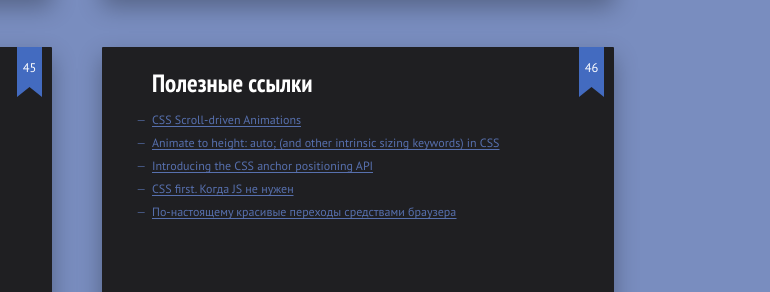
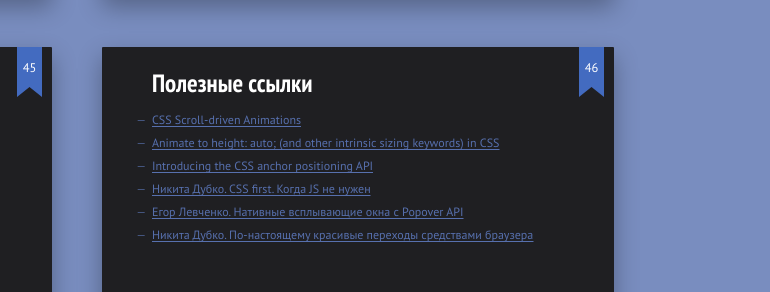
Before and after one commit to ArnaBlack/reports, a plain HTML site: page reports/animation-without-js/index.html in a window 1280 px wide. Shown: the part 7563-7855 px from the top of the page, 510-1280 px from the left. Drawn offline with Linux system fonts and the light colour scheme.

Commit message:
add links

```diff
--- a/reports/animation-without-js/index.html
+++ b/reports/animation-without-js/index.html
@@ -568,12 +568,16 @@
         </li>
         <li>
             <a href="https://mefody.dev/talks/#:~:text=CSS%20first.%20%D0%9A%D0%BE%D0%B3%D0%B4%D0%B0%20JS%20%D0%BD%D0%B5%20%D0%BD%D1%83%D0%B6%D0%B5%D0%BD"
-               target="_blank">CSS first. Когда JS не нужен</a>
+               target="_blank">Никита Дубко. CSS first. Когда JS не нужен</a>
+        </li>
+        <li>
+            <a href="https://github.com/furtivite/i-love-frontend-2025?tab=readme-ov-file"
+               target="_blank">Егор Левченко. Нативные всплывающие окна с Popover API</a>
         </li>
         <li>
             <a
                     href="https://mefody.dev/talks/#:~:text=%D0%9F%D0%BE%2D%D0%BD%D0%B0%D1%81%D1%82%D0%BE%D1%8F%D1%89%D0%B5%D0%BC%D1%83%20%D0%BA%D1%80%D0%B0%D1%81%D0%B8%D0%B2%D1%8B%D0%B5%20%D0%BF%D0%B5%D1%80%D0%B5%D1%85%D0%BE%D0%B4%D1%8B%20%D1%81%D1%80%D0%B5%D0%B4%D1%81%D1%82%D0%B2%D0%B0%D0%BC%D0%B8%20%D0%B1%D1%80%D0%B0%D1%83%D0%B7%D0%B5%D1%80%D0%B0"
-                    target="_blank">По-настоящему красивые переходы средствами браузера</a>
+                    target="_blank">Никита Дубко. По-настоящему красивые переходы средствами браузера</a>
         </li>
     </ul>
 </section>
```
Also changed, not shown: index.html (+1 -1 lines).
